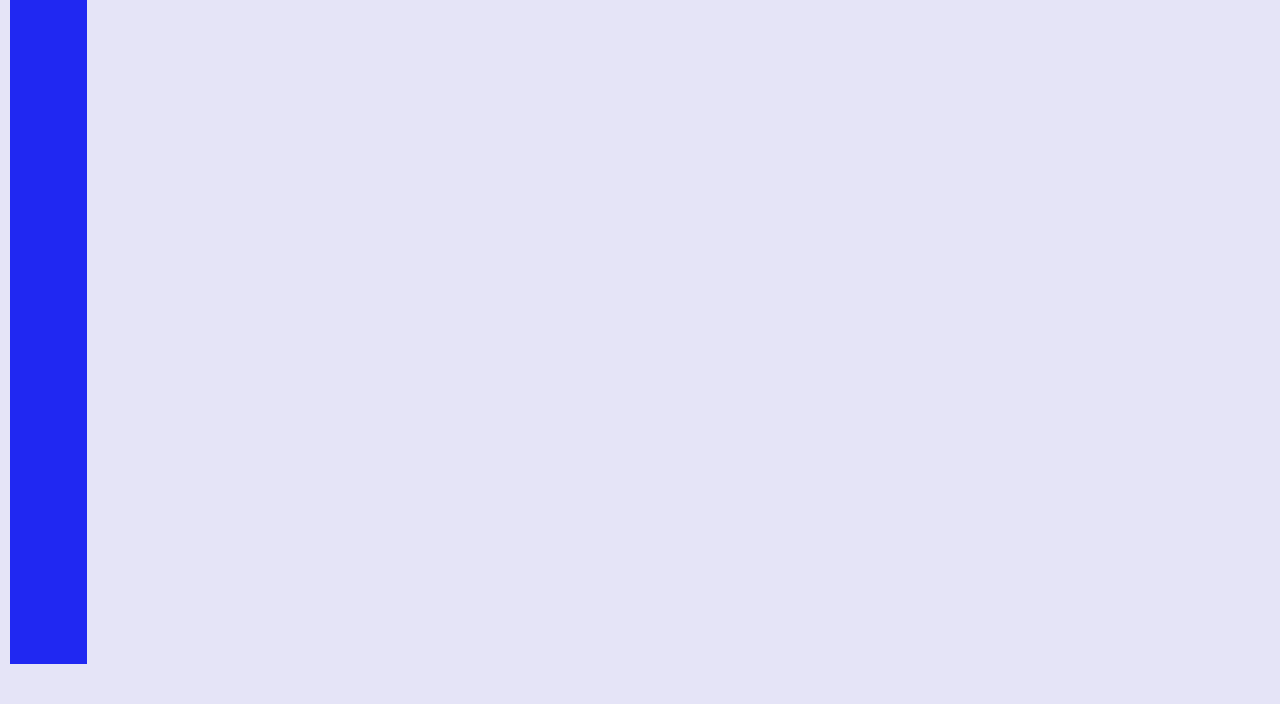
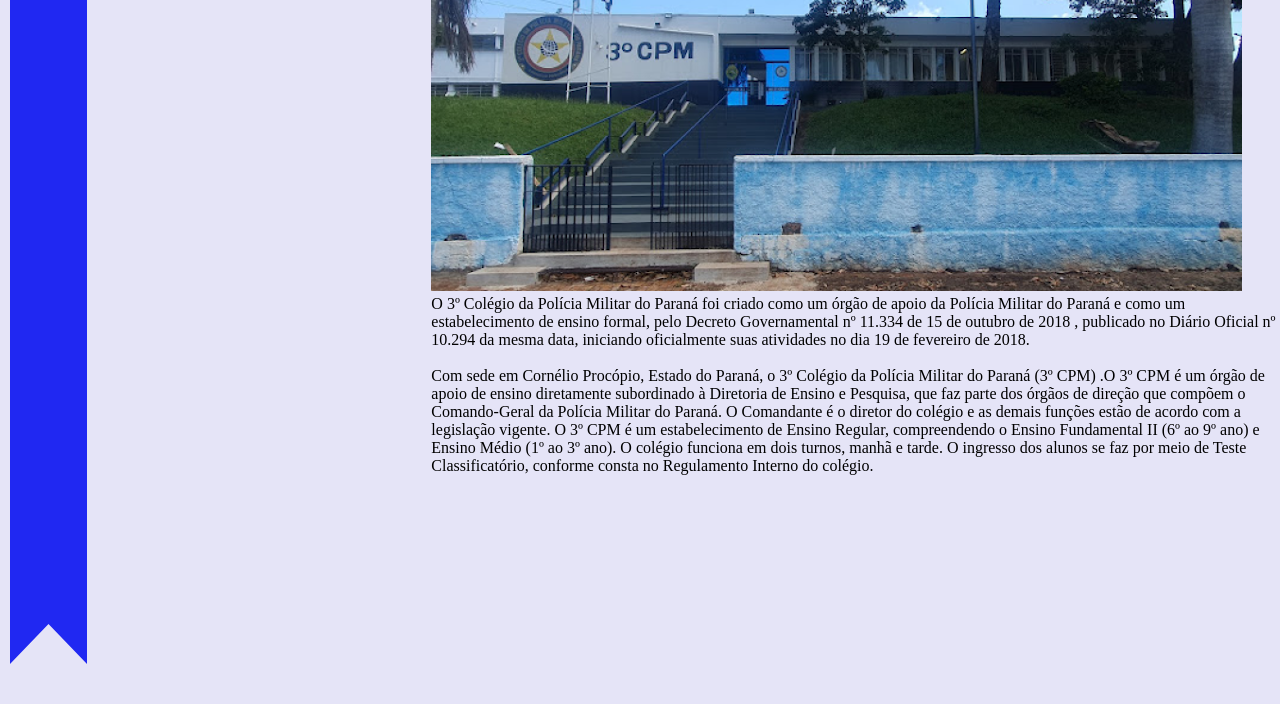
Before and after one commit to vitorialucian/test, a plain HTML site: page index.html in a window 1280 px wide. Shown: the part 96-800 px from the top of the page. Drawn offline with Linux system fonts and the light colour scheme.

Commit message:
Add files via upload

```diff
--- a/index.html
+++ b/index.html
@@ -5,7 +5,12 @@
     <meta name="viewport" content="width=device-width, initial-scale=1.0">
     <title>3° ano B - 3° CPM</title>
     <link rel="stylesheet" type="text/css" href="style.css">
-</head>
+        <style>
+         @import url('https://fonts.googleapis.com/css2?family=Quantico:ital,wght@0,400;0,700;1,400;1,700&display=swap');
+    </style>
+    <style>
+        @import url('https://fonts.googleapis.com/css2?family=Poppins:ital,wght@0,100;0,200;0,300;0,400;0,500;0,600;0,700;0,800;0,900;1,100;1,200;1,300;1,400;1,500;1,600;1,700;1,800;1,900&family=Quantico:ital,wght@0,400;0,700;1,400;1,700&display=swap');
+        </style>
 <body>
     <header>
         <img src="logo.png" alt="Logo do 3° Colégio da Polícia Militar" class="logo">
@@ -30,5 +35,19 @@
         </nav>
         <span class="linha-azul"></span>
     </header>
+    <main>
+        <section id="colegio">
+            <div>
+                <div>
+                    <h1>3° Colégio da Polícia Militar</h1>
+                    <img src="colegio.png" alt="fachada do colegio ">
+                </div>
+                <p>O 3º Colégio da Polícia Militar do Paraná foi criado como um órgão de apoio da Polícia Militar do Paraná e como um estabelecimento de ensino formal, pelo Decreto Governamental nº 11.334 de 15 de outubro de 2018 , publicado no Diário Oficial nº 10.294 da mesma data, iniciando oficialmente suas atividades no dia 19 de fevereiro de 2018.</p>
+                <br>
+                <p> Com sede em Cornélio Procópio, Estado do Paraná, o 3º Colégio da Polícia Militar do Paraná (3º CPM) .O 3º CPM é um órgão de apoio de ensino diretamente subordinado à Diretoria de Ensino e Pesquisa, que faz parte dos órgãos de direção que compõem o Comando-Geral da Polícia Militar do Paraná. O Comandante é o diretor do colégio e as demais funções estão de acordo com a legislação vigente. O 3º CPM é um estabelecimento de Ensino Regular, compreendendo o Ensino Fundamental II (6º ao 9º ano) e Ensino Médio (1º ao 3º ano). O colégio funciona em dois turnos, manhã e tarde. O ingresso dos alunos se faz por meio de Teste Classificatório, conforme consta no Regulamento Interno do colégio.</p>
+
+            </div>
+         </section>
+    </main>
 </body>
 </html>
--- a/style.css
+++ b/style.css
@@ -51,4 +51,5 @@ header{
     left: 10px;
     top: 80px;
     position: absolute;
+    clip-path: polygon(0% 0%, 100% 0%, 100% 100%, 50% 80vh, 0% 100%);
 }
```
Also changed, not shown: colegio.png (added).
